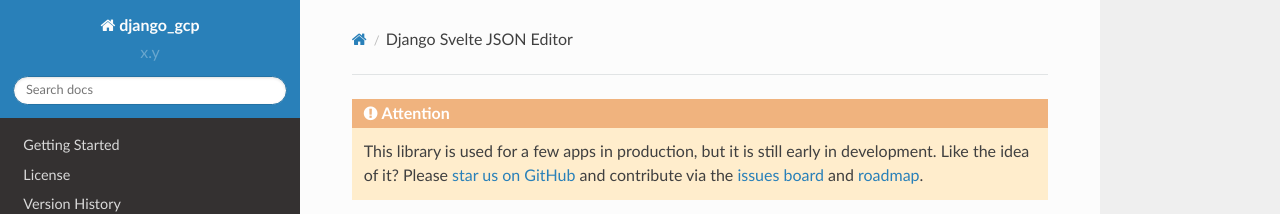
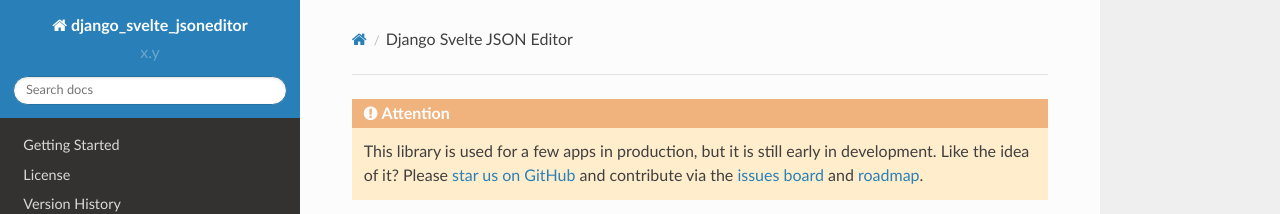
Before and after one commit to octue/django-svelte-jsoneditor, a Sphinx documentation site: the page built from docs/source/index.rst, in a window 1280 px wide. Shown: the top 214 px of the page. Built offline with Sphinx 7.4.7 and the Read the Docs theme 2.0.0, drawn with Linux system fonts in a browser that asks for light colours.

```diff
--- a/docs/source/conf.py
+++ b/docs/source/conf.py
@@ -23,13 +23,6 @@ sys.path.insert(0, os.path.abspath("./_ext"))
 
 # -- General configuration -----------------------------------------------------
 
-# If your documentation needs a minimal Sphinx version, state it here.
-# needs_sphinx = '1.0'
-
-# Add any Sphinx extension module names here, as strings. They can be extensions
-# coming with Sphinx (named 'sphinx.ext.*') or your custom ones.
-# Breate and exhale are added as recommended by:
-#   https://exhale.readthedocs.io/en/latest/usage.html#usage-quickstart-guide
 extensions = [
     "sphinx.ext.autodoc",
     "sphinx.ext.doctest",
@@ -37,7 +30,6 @@ extensions = [
     "sphinx.ext.coverage",
     "sphinx.ext.viewcode",
     "sphinx_tabs.tabs",
-    "sphinx.ext.mathjax",
     "sphinx.ext.ifconfig",
 ]
 
@@ -59,7 +51,7 @@ source_suffix = ".rst"
 master_doc = "index"
 
 # General information about the project.
-project = "django_gcp"
+project = "django_svelte_jsoneditor"
 copyright = "2023 Octue Ltd"
 
 # The version info for the project you're documenting, acts as replacement for
```
Also changed, not shown: .readthedocs.yaml (added).
